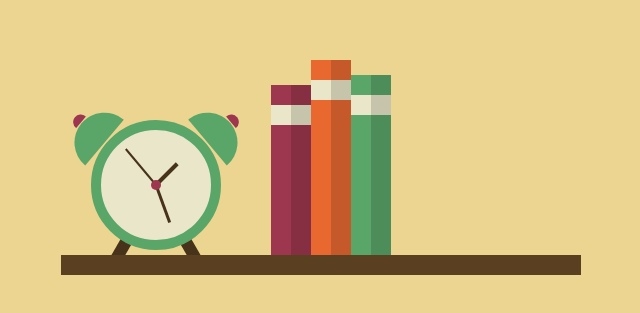
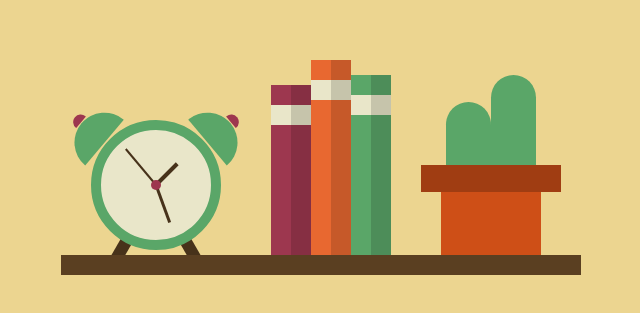
Before and after one commit to phCavalcante/css-drawing, a plain HTML site: page bookshelf_with_clock_and_cactus/index.html in a window 1280 px wide. Shown: the part 135-448 px from the top of the page, without its empty margins (319-959 px from the left). Drawn offline with Linux system fonts and the light colour scheme.

Commit message:
Bookshelf with clock and cactus.

```diff
--- a/bookshelf_with_clock_and_cactus/index.html
+++ b/bookshelf_with_clock_and_cactus/index.html
@@ -23,6 +23,15 @@
         <div class="book-1"></div>
         <div class="book-2"></div>
         <div class="book-3"></div>
+
+        <div class="cactus">
+            <div class="pot">
+                <div class="pot-top"></div>
+                <div class="pot-bottom"></div>
+            </div>
+            <div class="plant-left"></div>
+            <div class="plant-right"></div>
+        </div>
     </div>
 </body>
 </html>
--- a/bookshelf_with_clock_and_cactus/style.css
+++ b/bookshelf_with_clock_and_cactus/style.css
@@ -180,3 +180,56 @@ body {
     left: 290px;
     top: -180px;
 }
+
+.cactus {
+    width: 100px;
+    height: 180px;
+    position: absolute;
+    left: 380px;
+    top: -180px;
+}
+
+.pot {
+    width: 100%;
+    height: 50%;
+    position: absolute;
+    bottom: 0;
+    background-color: blue;
+}
+
+.pot-bottom {
+    width: 100%;
+    height: 70%;
+    background-color: #ce4f17;
+    position: absolute;
+    bottom: 0;
+}
+
+.pot-top {
+    width: 140%;
+    height: 30%;
+    background-color: #a03d12;
+    position: absolute;
+    top: 0;
+    left: -20px;
+}
+
+.plant-left {
+    width: 45%;
+    height: 35%;
+    background-color: #5aa668;
+    position: absolute;
+    bottom: 50%;
+    left: 5%;
+    border-radius:  50px 50px 0 0;
+}
+
+.plant-right {
+    width: 45%;
+    height: 50%;
+    background-color: #5aa668;
+    position: absolute;
+    bottom: 50%;
+    right: 5%;
+    border-radius: 50px 50px 0 0;
+}
```
Also changed, not shown: pngs/bookshelf_with_clock_and_cactus.png (added).
